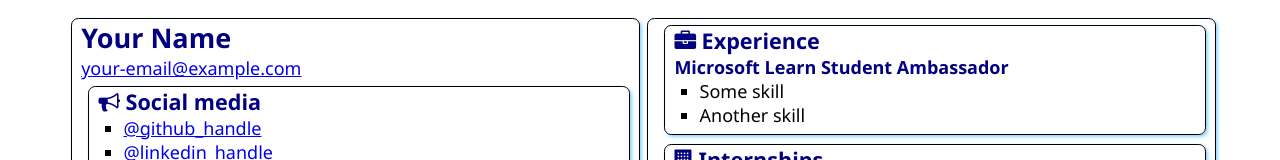
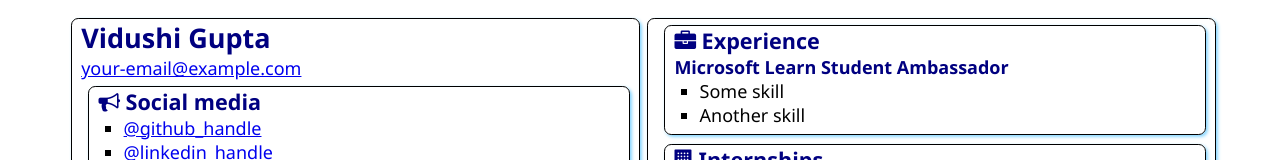
Before and after one commit to vidushig08/SATechnicalOnboarding, a plain HTML site: page src/index.html in a window 1280 px wide. Shown: the top 160 px of the page. Drawn offline with Linux system fonts and the light colour scheme.

Commit message:
Update index.html
Added name

```diff
--- a/src/index.html
+++ b/src/index.html
@@ -12,7 +12,7 @@
 <body>
     <main>
         <article class="box">
-            <h1>Your Name</h1>
+            <h1>Vidushi Gupta</h1>
             <div><a href="mailto:your.email@example.com">your-email@example.com</a></div>
 
             <section class="box">
```
